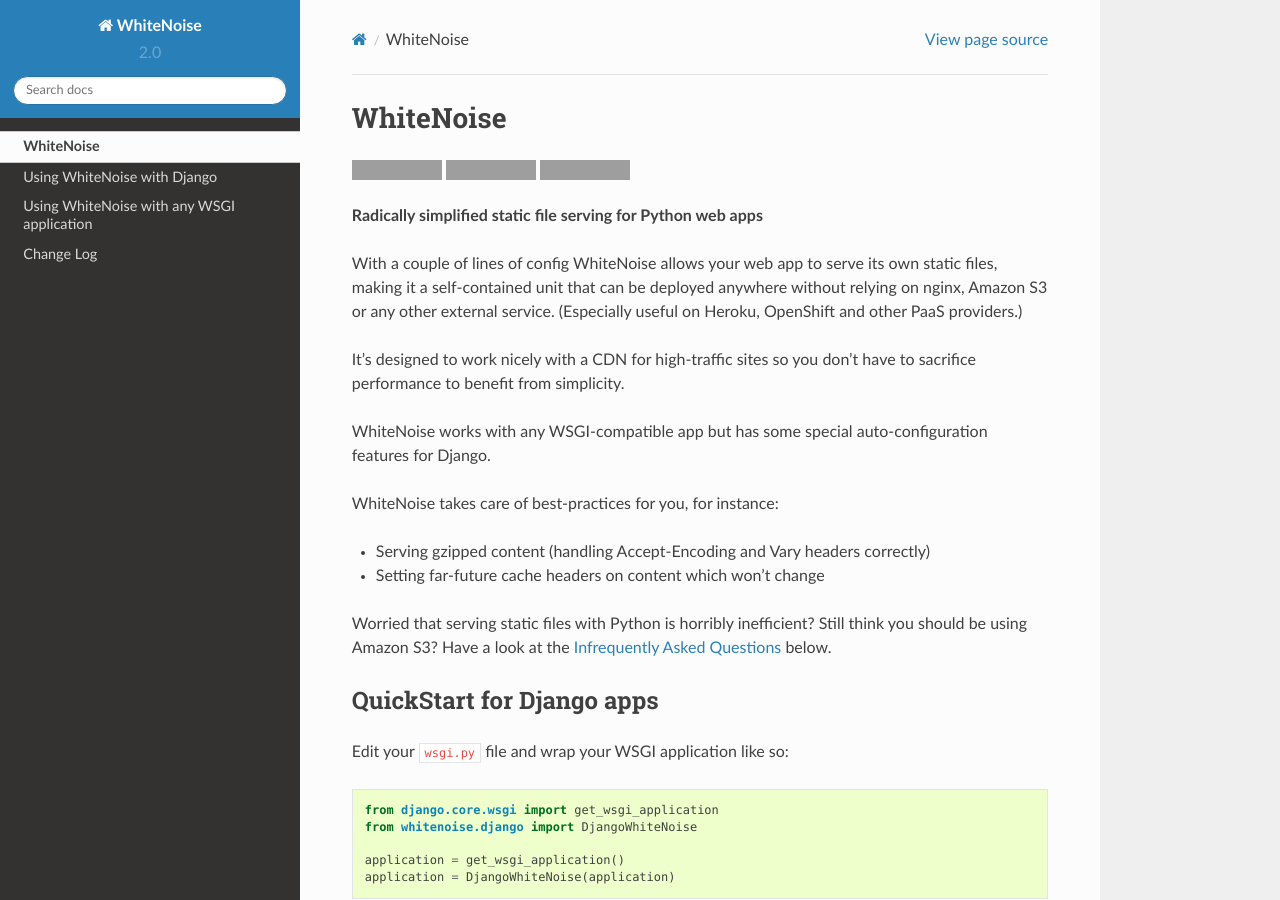
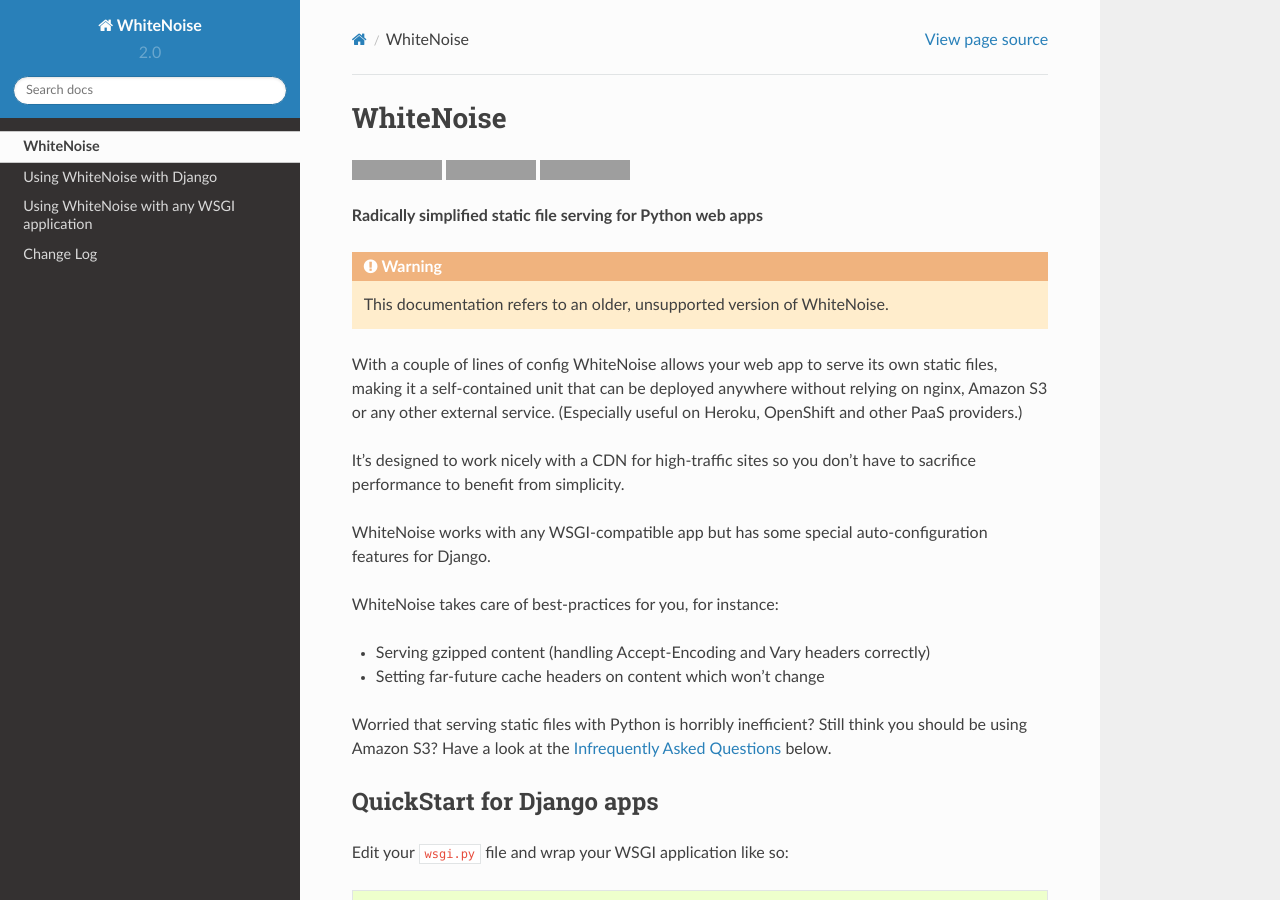
Before and after one commit to gorbunov87/white_noise, a Sphinx documentation site: the page built from docs/index.rst, in a window 1280 px wide and 900 px high. Built offline with Sphinx 7.4.7 and the Read the Docs theme 2.0.0, drawn with Linux system fonts in a browser that asks for light colours; grey boxes are pictures that could not be loaded.

Commit message:
Add warning that this is a legacy version

```diff
--- a/docs/index.rst
+++ b/docs/index.rst
@@ -14,6 +14,8 @@
     :alt: Latest PyPI version
 
 **Radically simplified static file serving for Python web apps**
+
+.. warning:: This documentation refers to an older, unsupported version of WhiteNoise.
 
 With a couple of lines of config WhiteNoise allows your web app to serve its
 own static files, making it a self-contained unit that can be deployed anywhere
```
